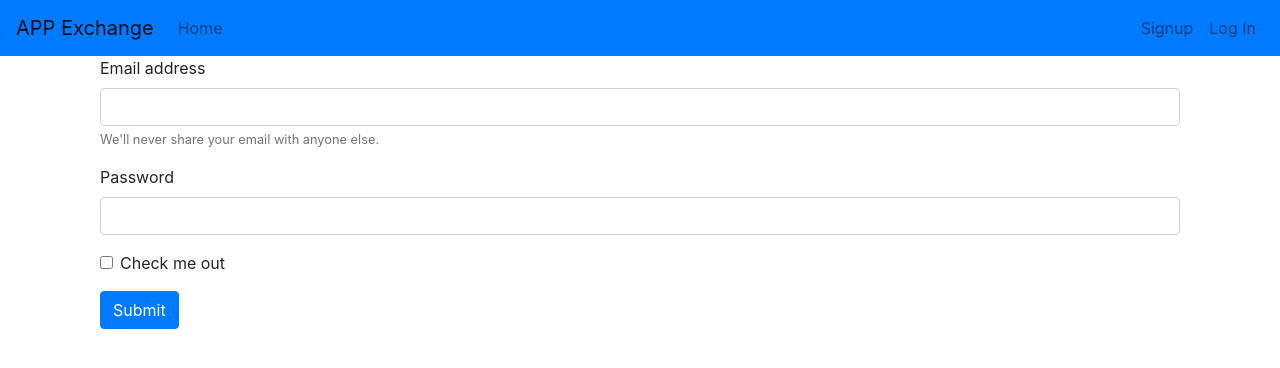
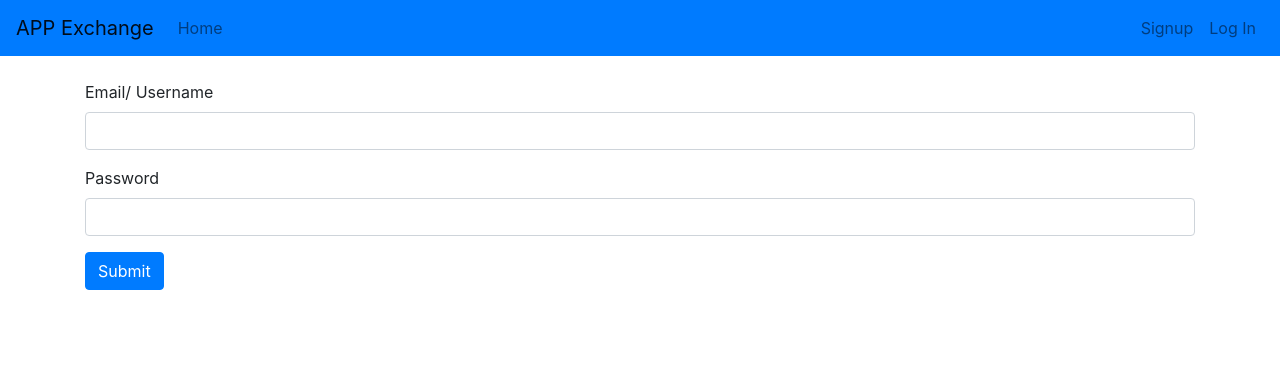
Before and after one commit to bkoripalli/angular, an Angular app: page /login in a window 1280 px wide. Shown: the top 368 px of the page. Built offline with nearby package versions, Linux system fonts and the light colour scheme.

Commit message:
fix minor issues

```diff
--- a/src/app/login/login.component.html
+++ b/src/app/login/login.component.html
@@ -1,11 +1,11 @@
-<div class="container">
+<br/>
   <form #form="ngForm" (ngSubmit)="onsubmit(form)">
     <div class="form-group">
-      <label for="exampleInputEmail1">Email address</label>
+      <label for="exampleInputEmail1">Email/ Username</label>
       <input  type="email" class="form-control" id="email" name="email" aria-describedby="emailHelp" [(ngModel)]="login.username" required #emailField="ngModel" [class.field-error]="form.submitted && emailField.invalid">
-      <small id="emailHelp" class="form-text text-muted">We'll never share your email with anyone else.</small>
+      <!--<small id="emailHelp" class="form-text text-muted">We'll never share your email with anyone else.</small>-->
       <div [hidden]="!form.submitted || emailField.valid" class="alert alert-danger">
-        Enter valid email address.
+        Enter valid email/username.
       </div>
     </div>
     <div class="form-group">
@@ -15,13 +15,8 @@
         Enter valid password.
       </div>
     </div>
-    <div class="form-group form-check">
-      <input type="checkbox" class="form-check-input" id="exampleCheck1">
-      <label class="form-check-label" for="exampleCheck1">Check me out</label>
-    </div>
     <div [hidden]= "!postError" class="alert alert-danger">
       {{postErrorMsg}}
     </div>
     <button type="submit" class="btn btn-primary">Submit</button>
   </form>
-</div>
--- a/src/app/register/register.component.css
+++ b/src/app/register/register.component.css
@@ -0,0 +1,3 @@
+.field-error {
+  border: 1px solid red;
+}
--- a/src/app/register/register.component.html
+++ b/src/app/register/register.component.html
@@ -6,7 +6,7 @@
   <div class="form-group row">
     <label for="firstname" class="col-sm-2 col-form-label">First Name</label>
     <div class="col-sm-10">
-      <input class="form-control" id="firstname" name="firstname" placeholder="First Name" [(ngModel)]="register.firstname" required #firstnameField="ngModel" [class.field-error]="form.submitted && firstnameField.invalid">
+      <input type="text" class="form-control" id="firstname" name="firstname" placeholder="First Name" [(ngModel)]="register.firstname" #firstnameField="ngModel" [class.field-error]="form.submitted && firstnameField.invalid" required>
     </div>
 
   </div>
--- a/src/app/register/register.component.ts
+++ b/src/app/register/register.component.ts
@@ -6,7 +6,6 @@ import { NgForm } from '@angular/forms';
 
 
 @Component({
-  selector: 'app-register',
   templateUrl: './register.component.html',
   styleUrls: ['./register.component.css']
 })
```
